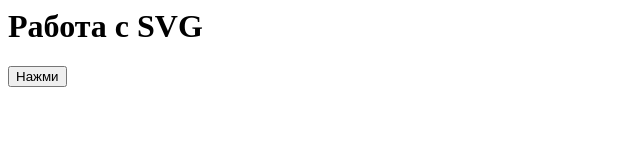
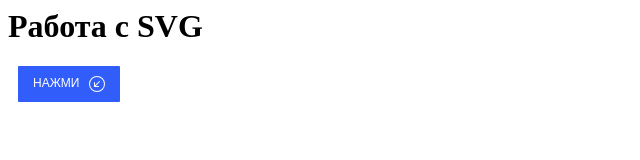
Before and after one commit to alexantoshuk/skillfactory, a plain HTML site: page module15_homework/task2.html in a window 1280 px wide. Shown: the whole page, without its empty margins (0-640 px from the left). Drawn offline with Linux system fonts and the light colour scheme.

Commit message:
Append <head> <body> and <script>

```diff
--- a/module15_homework/task2.html
+++ b/module15_homework/task2.html
@@ -1,3 +1,12 @@
+<html lang="en">
+
+<head>
+    <meta charset="utf-8">
+    <title>Module15 Task2</title>
+    <link rel="stylesheet" href="task2.css">
+</head>
+
+
 <h1>Работа с SVG</h1>
 
 <button class="btn j-btn-test">
@@ -7,3 +16,8 @@
     </div>
 
 </button>
+
+</body>
+<script src="task2.js"></script>
+
+</html>
```
